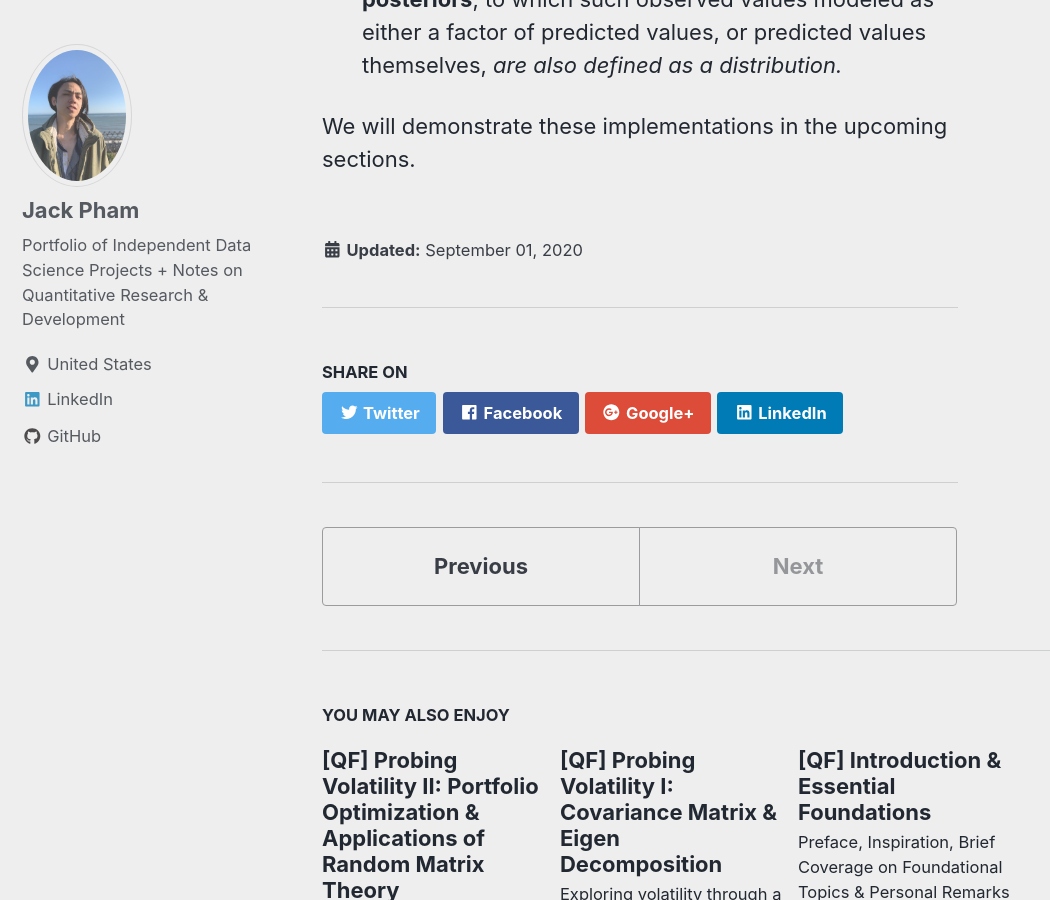
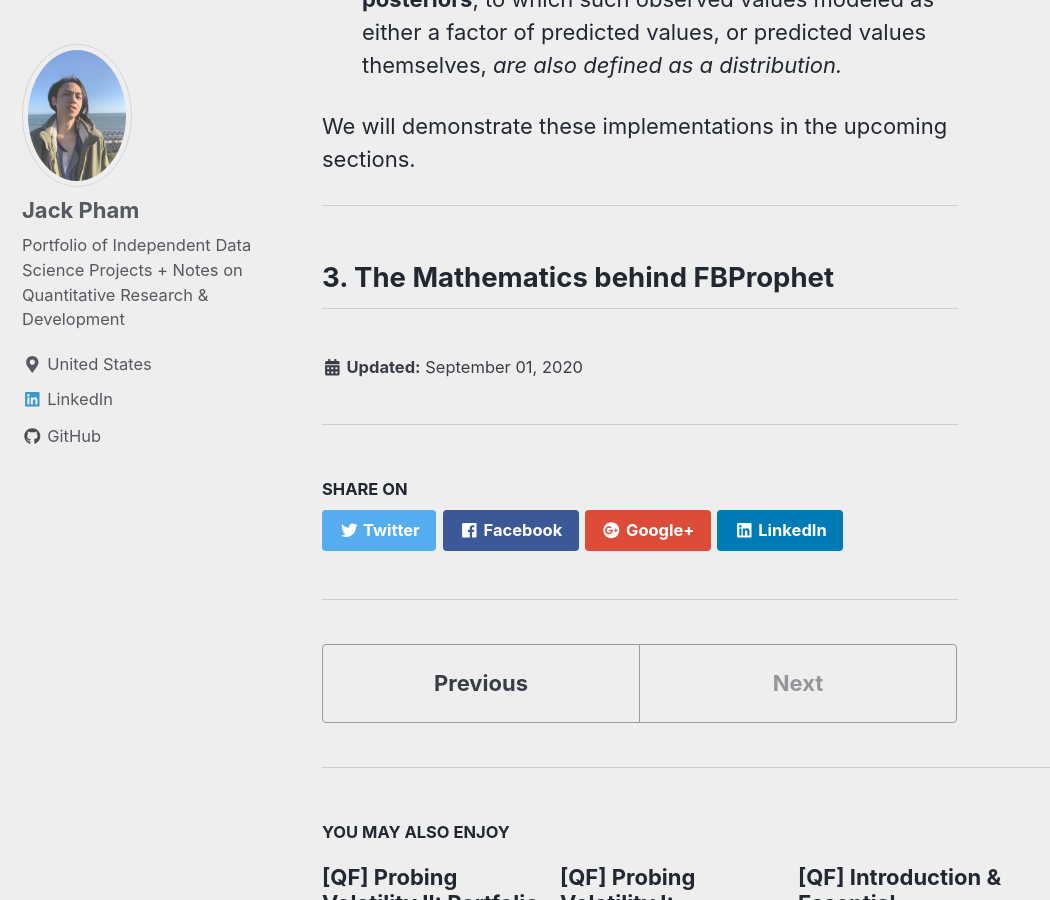
Before and after one commit to jp-quant/jp-quant.github.io, a Jekyll site: the page built from _posts/2020-09-01-fbprophet_bayesian_glm.md, in a window 1280 px wide and 900 px high, scrolled down 5205 px. Shown: the whole window, without its empty margins (0-1050 px from the left). Built offline with Jekyll 4.4.1, drawn with Linux system fonts in a browser that asks for light colours; nearby versions of some CDN libraries.

Commit message:
_posts/2020-09-01-fbprophet_bayesian_glm.md updated from https://stackedit.io/

```diff
--- a/_posts/2020-09-01-fbprophet_bayesian_glm.md
+++ b/_posts/2020-09-01-fbprophet_bayesian_glm.md
@@ -84,14 +84,12 @@ Shortly put in details, implementation of Bayesian Statistics on time-series GLM
 
 We will demonstrate these implementations in the upcoming sections.
 
-
-
-
-
+---
+## 3. The Mathematics behind FBProphet
 
 
 <!--stackedit_data:
-eyJoaXN0b3J5IjpbLTQ0OTIzNjM0MSwxMTA2NDYwNDE1LDE3Mz
+eyJoaXN0b3J5IjpbMTQ4NTE2MzIyOCwxMTA2NDYwNDE1LDE3Mz
 A0Mjc3OTEsMTA5ODk5MzQ0MCwtMTY0MDU1NzgyNSwtOTk1MzU0
 NzQ4LC0xMTM1NzIwNTQwXX0=
 -->
```
